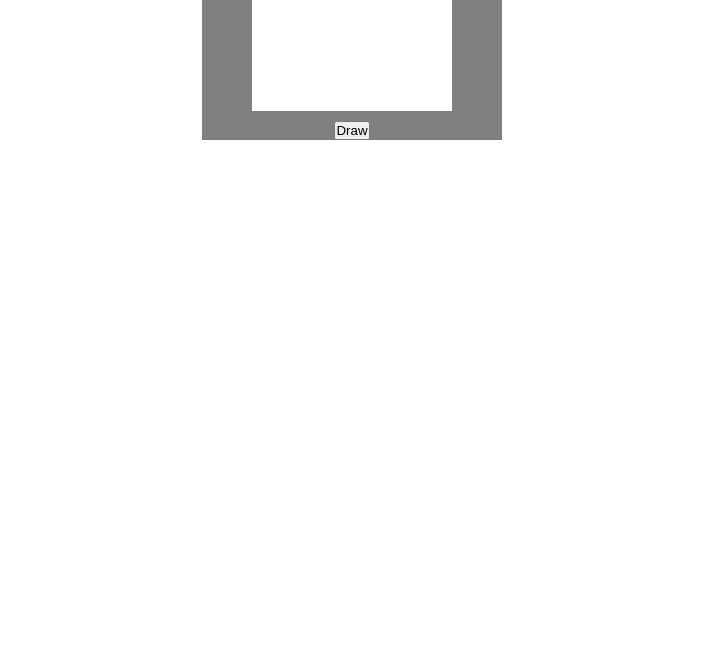
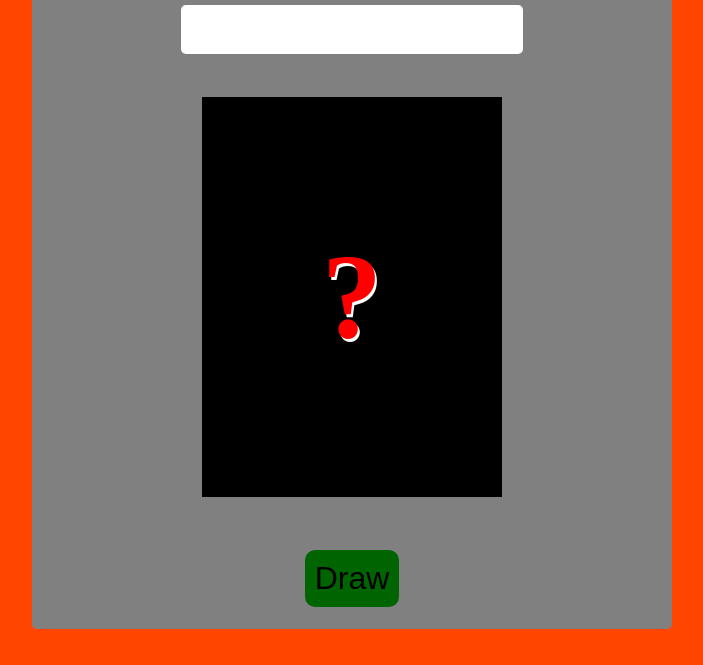
Before and after one commit to BrandonNunes/PaginaDeSorteio, a plain HTML site: page index.html in a window 1280 px wide. Shown: the part 135-800 px from the top of the page, without its empty margins (288-991 px from the left). Drawn offline with Linux system fonts and the light colour scheme.

Commit message:
função de sorteio finalizada

```diff
--- a/index.html
+++ b/index.html
@@ -10,9 +10,9 @@
 </head>
 <body>
     <main>
-        <label for="np"> <h2>Until when?</h2><input type="tel" id="np"></label>
+        <label for="np"> <h2>Until when?</h2><input type="number" id="np"></label>
         <div class="show">
-                ?
+                <h1>?</h1>
         </div>
         <button id="draw" onclick="start()">Draw</button>
 
--- a/script.js
+++ b/script.js
@@ -1,14 +1,22 @@
 'use strict'
 
 let numberMax = document.getElementById("np");
-let show = document.querySelector(".show");
+let show = document.querySelector(".show h1");
 const draw = document.getElementById("draw");
 
 function start(){
     let value = numberMax.value;
    let sorting = Math.round(Math.random() * value);
 
+  if(document.getElementById("np").value == 0){
+      alert("Digite um numero diferente!")
+     return show.innerHTML = "?";
+  }
+
+   if(sorting == 0){
+        sorting++
+        show.innerHTML = sorting;
+   }
+
    show.innerHTML = sorting;
-
-
 };
--- a/style.css
+++ b/style.css
@@ -3,18 +3,60 @@
     margin: 0;
     box-sizing: border-box;
 }
+body{
+    background-color: orangered;
+    width: 100%;
+    display: flex;
+    justify-content: center;
+    align-items: center;
+}
 main{
-    margin: auto;
+    border-radius: 5px;
     background-color: gray;
-    max-width: 300px;
+    width: 50%;
+    margin-top: 5%;
+    height: 700px;
     text-align: center;
+    align-items: center;
+    display: flex;
+    flex-direction: column;
+    justify-content: space-around;
+}
+main h2{
+    font-size: 30px;
+    text-shadow: 1px 3px white;
 }
 .show{
-    max-width: 200px;
-    height: 200px;
-    background-color: white;
-    margin: auto;
-    font-size: 50px;
+    max-width: 80%;
+    width: 300px;
+    height: 400px;
+    background-color: #000000;
+    color: red;
+    font-size: 60px;
     margin-bottom: 10px;
-    padding: 40px;
+    align-content: center;
+    align-items: center;
+    padding: 60px;
+
+
 }
+.show h1{
+    text-shadow: 2px 3px white;
+}
+#np{
+    padding: 10px;
+    border: none;
+    margin-top: 20px;
+    font-size: 25px;
+    border-radius: 5px;
+    color: darkgreen;
+    text-align: end;
+}
+#draw{
+    padding: 10px;
+    font-size: 32px;
+    background-color: darkgreen;
+    border-radius: 10px;
+    border: none;
+    cursor: pointer;
+}
```
Also changed, not shown: 1 other file.
